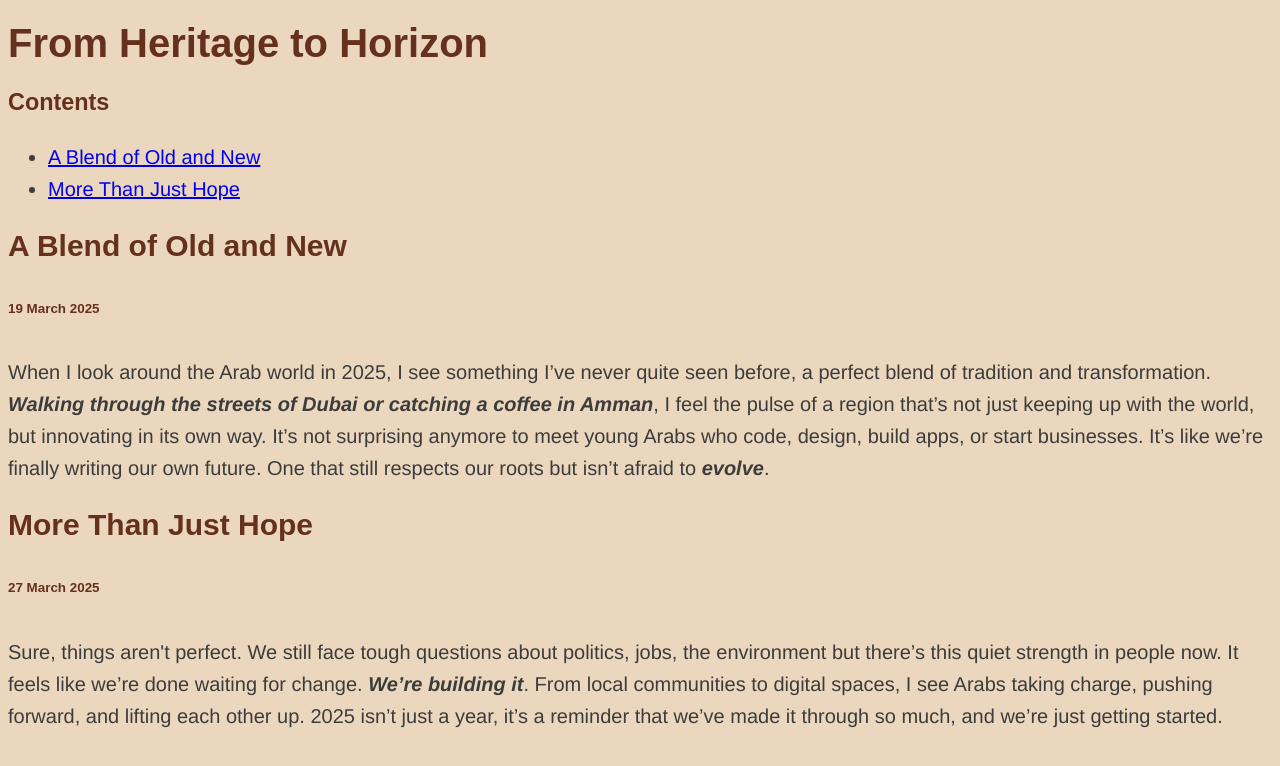
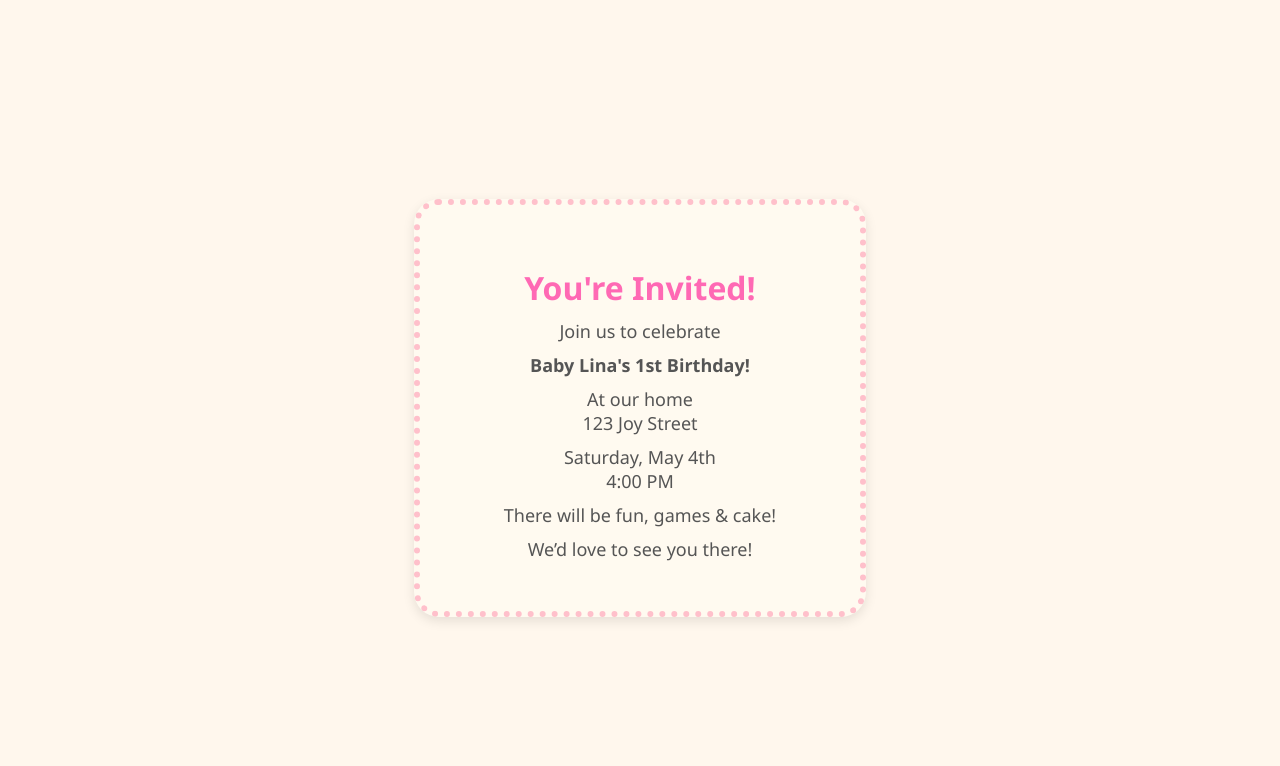
Before and after one commit to salehalzaher/salehalzaher, a plain HTML site: page index.html in a window 1280 px wide. Drawn offline with Linux system fonts and the light colour scheme.

Commit message:
Update index.html

```diff
--- a/index.html
+++ b/index.html
@@ -1,56 +1,52 @@
 <!DOCTYPE html>
- <html>
-     <head>
-         <meta charset="utf-8">
-         <title>Spin-off of "Project: Blog"</title>
-     </head>
-     <body>
+<html lang="en">
+<head>
+  <meta charset="UTF-8">
+  <title>Baby Party Invitation</title>
+  <style>
+    body {
+      background-color: #FFF7ED;
+      font-family: 'Segoe UI', sans-serif;
+      display: flex;
+      justify-content: center;
+      align-items: center;
+      height: 100vh;
+    }
 
-     <style>
+    .invite-card {
+      background-color: #FFFAF0;
+      border: 6px dotted #FFC0CB;
+      padding: 40px;
+      border-radius: 25px;
+      width: 360px;
+      text-align: center;
+      box-shadow: 0 4px 12px rgba(0,0,0,0.1);
+    }
 
-        .bold {font-weight:bold;}
+    .invite-card h1 {
+      color: #FF69B4;
+      font-size: 32px;
+      margin-bottom: 10px;
+    }
 
-        body {
-            background-color:rgb(235, 215, 190);
-            font-family: Helvetica, sans-serif;
-            font-size:20px;
+    .invite-card p {
+      font-size: 18px;
+      color: #555;
+      margin: 10px 0;
+    }
+  </style>
+</head>
+<body>
 
-            color:rgb(60, 60, 60);
+  <div class="invite-card">
+    <h1>You're Invited!</h1>
+    <p>Join us to celebrate</p>
+    <p><strong>Baby Lina's 1st Birthday!</strong></p>
+    <p>At our home<br>123 Joy Street</p>
+    <p>Saturday, May 4th<br>4:00 PM</p>
+    <p>There will be fun, games & cake!</p>
+    <p>We’d love to see you there!</p>
+  </div>
 
-            line-height:32px;
-
-
-
-        }
-
-
-         h1,h2,h3,h6{font-family: Arial, sans-serif;
-             color:rgb(101, 49, 29);
-         }
-
-
-
-     </style>
-
-         <h1>From Heritage to Horizon</h1>
-
-         <h3>Contents</h3>
-         <ul>
-             <li><a href="#blend">A Blend of Old and New</a></li>
-             <li><a href="#more">More Than Just Hope</a></li>
-
-         </ul>
-
-         <h2>A Blend of Old and New</h2>
-         <h6>19 March 2025</h6>
-
-         <p id="blend">When I look around the Arab world in 2025, I see something I’ve never quite seen before, a perfect blend of tradition and transformation. <em class="bold">Walking through the streets of Dubai or catching a coffee in Amman</em>, I feel the pulse of a region that’s not just keeping up with the world, but innovating in its own way. It’s not surprising anymore to meet young Arabs who code, design, build apps, or start businesses. It’s like we’re finally writing our own future. One that still respects our roots but isn’t afraid to <em><strong>evolve</strong></em>.</p>
-
-         <h2>More Than Just Hope</h2>
-         <h6>27 March 2025</h6>
-
-         <p id="more">Sure, things aren't perfect. We still face tough questions about politics, jobs, the environment but there’s this quiet strength in people now. It feels like we’re done waiting for change. <em class="bold">We’re building it</em>. From local communities to digital spaces, I see Arabs taking charge, pushing forward, and lifting each other up. 2025 isn’t just a year, it’s a reminder that we’ve made it through so much, and we’re just getting started.</p>
-
-
-     </body>
- </html>
+</body>
+</html>
```
